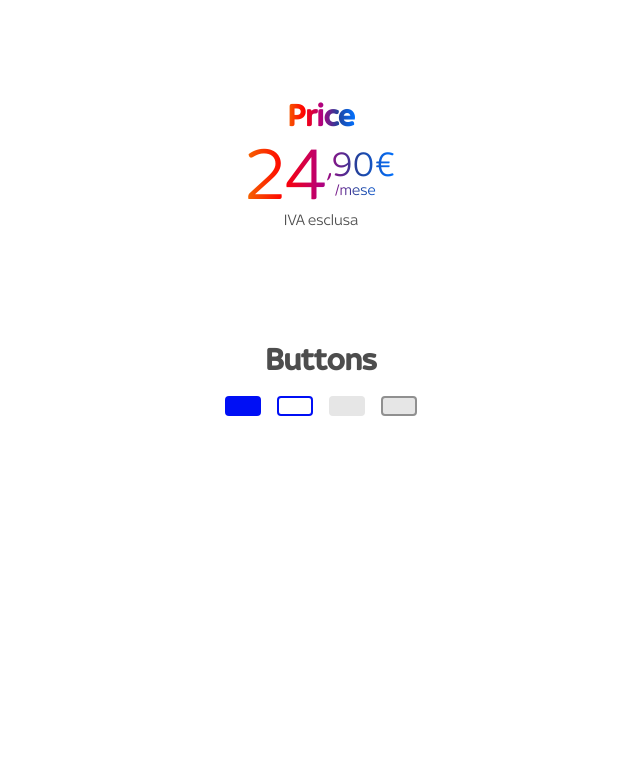
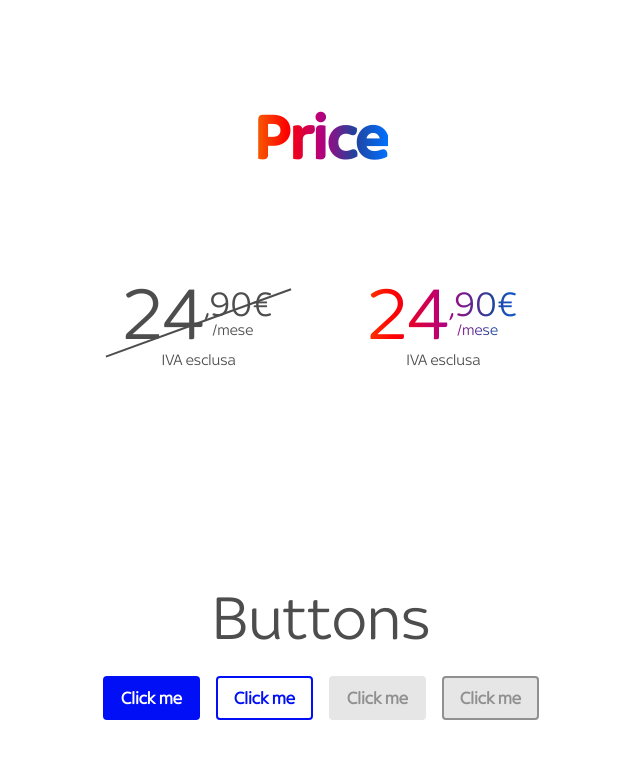
Before and after one commit to fifthbeat/gara-sky-feb24-es-1-lpsport-react, a Next.js app: page / in a window 1280 px wide. Shown: the top 758 px of the page, without its empty margins (319-959 px from the left). Built offline with nearby package versions, Linux system fonts and the light colour scheme.

Commit message:
feat: added gradient and stroked style to price

```diff
--- a/public/css/style.css
+++ b/public/css/style.css
@@ -96,6 +96,8 @@ h1, .h1 {
 .price {
 	display: flex;
 	align-content: center;
+	padding-left: 1.5em;
+	padding-right: 1.5em;
 }
 .price-value {
 	font-size: 4.75rem;
@@ -117,3 +119,27 @@ h1, .h1 {
 	background-image: none;
 	background-color: transparent;
 }
+
+.price-old {
+	color: #4d4d4d;
+	background-image: none;
+	background-color: transparent;
+}
+.strikethrough {
+	position: relative;
+}
+.strikethrough:before {
+	position: absolute;
+	content: "";
+	left: 0;
+	top: 50%;
+	right: 0;
+	border-top: 2px solid;
+	border-color: inherit;
+
+	-webkit-transform:rotate(-20deg);
+	-moz-transform:rotate(-20deg);
+	-ms-transform:rotate(-20deg);
+	-o-transform:rotate(-20deg);
+	transform:rotate(-20deg);
+}
--- a/src/app/page.tsx
+++ b/src/app/page.tsx
@@ -1,48 +1,80 @@
 import Image from "next/image";
 import Button from "@/components/Atoms/Button";
 import Price from "@/components/Atoms/Price";
+import Heading from "@/components/Atoms/Heading";
 
 export default function Home() {
   return (
       <>
-        <div style={{margin: "5rem", backgroundColor: "white", padding: "1rem", display: 'flex', flexDirection: 'column', alignItems: 'center'}}>
-          <h1 className="gradient-primary">Price</h1>
+        <div style={{
+          margin: "5rem",
+          backgroundColor: "white",
+          padding: "1rem",
+          display: 'flex',
+          flexDirection: 'column',
+          alignItems: 'center'
+        }}>
+          <Heading as="h1" withGradient variant="display">Price</Heading>
+          <div style={{
+            margin: "5rem",
+            backgroundColor: "white",
+            padding: "1rem",
+            display: "flex",
+            flexDirection: "row",
+            alignItems: "center",
+            gap: "3rem"
+          }}>
             <Price
                 price="24,90"
                 priceCurrency={"€"}
                 pricePeriod="/mese"
                 priceNote="IVA esclusa"
                 variant="primary"
+                isStrikethrough
+            />
+            <Price
+                price="24,90"
+                priceCurrency={"€"}
+                pricePeriod="/mese"
+                priceNote="IVA esclusa"
+                variant="primary"
+                withGradient
             />
           </div>
+        </div>
 
-        <div style={{margin: "5rem", backgroundColor: "white", padding: "1rem", display: "flex", flexDirection: "column", alignItems: "center", gap: "1rem"}}>
-          <h1>Buttons</h1>
+        <div style={{
+          margin: "5rem",
+          backgroundColor: "white",
+          padding: "1rem",
+          display: "flex",
+          flexDirection: "column",
+          alignItems: "center",
+          gap: "1rem"
+        }}>
+          <Heading as="h2" variant="display">Buttons</Heading>
           <div style={{display: "flex", gap: "1rem"}}>
             <Button
                 as="button"
                 variant="btn btn-primary"
                 disabled={false}
-                text="Click me"
-            />
+            >Click me</Button>
             <Button
                 as="button"
                 variant="btn btn-secondary"
                 disabled={false}
-                text="Click me"
-            />
+            >Click me</Button>
             <Button
                 as="button"
                 variant="btn btn-primary btn-disabled"
                 disabled={false}
-                text="Click me"
-            />
+            >Click me</Button>
             <Button
                 as="button"
                 variant="btn btn-secondary btn-disabled"
                 disabled={false}
-                text="Click me"
-            /></div>
+            >Click me</Button>
+          </div>
         </div>
       </>
   );
--- a/src/components/Atoms/Price/index.tsx
+++ b/src/components/Atoms/Price/index.tsx
@@ -6,14 +6,16 @@ interface PriceProps {
   pricePeriod: string;
   priceNote?: string;
   variant?: string;
+  isStrikethrough?: boolean;
+  withGradient?: boolean;
   style?: CSSProperties;
 }
 
-const Price = ({price, priceCurrency, pricePeriod, priceNote, variant, style}: PriceProps) => {
+const Price = ({price, priceCurrency, pricePeriod, priceNote, variant, isStrikethrough, withGradient, style}: PriceProps) => {
   return (
       <>
-        <div className="price-offer" style={style}>
-          <span className={"gradient-primary price price" + "_" + variant}>
+        <div className={`price-offer ${isStrikethrough && "price-old strikethrough"}`} style={style}>
+          <span className={`price price_${variant} ${withGradient && "gradient-primary"}`}>
             <span className="price-value">{price.split(",")[0]}</span>
             <div className="price-right">
               <div className="currency-right">
```
Lines whose indentation alone changed are shown as unchanged.
